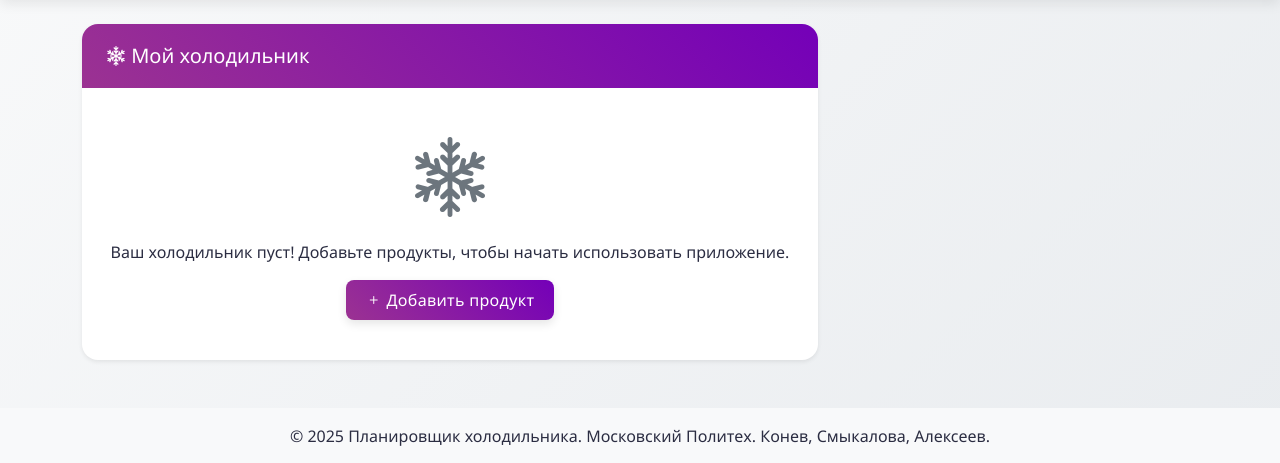
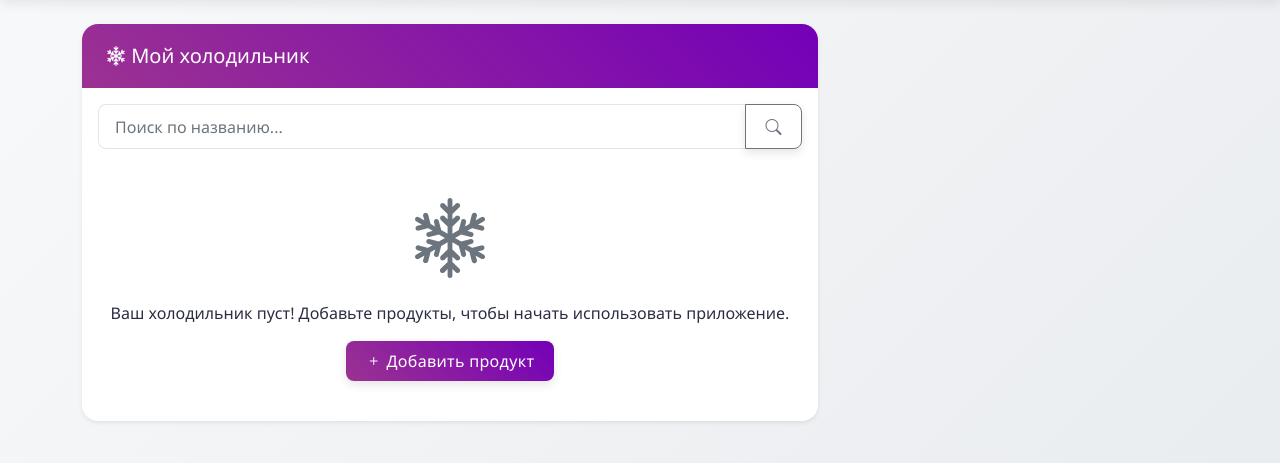
Before and after one commit to mertismk/fridge-tracking, a Flask app: page / in a window 1280 px wide. Shown: the part 56-519 px from the top of the page. Run offline with Flask 3, Linux system fonts and the light colour scheme; the visitor is signed in with stand-in values (Sample User, id 1); data that the repository does not hold is empty.

Commit message:
new search

```diff
--- a/app/routes.py
+++ b/app/routes.py
@@ -11,7 +11,20 @@ main = Blueprint("main", __name__)
 @main.route("/")
 @login_required
 def index():
-    products = Product.query.filter_by(user_id=current_user.id).all()
+    # Получаем строку поиска из аргументов запроса
+    search_query = request.args.get('q', '')
+
+    # Базовый запрос для продуктов текущего пользователя
+    query = Product.query.filter_by(user_id=current_user.id)
+
+    # Если есть поисковый запрос, применяем фильтр по имени
+    if search_query:
+        query = query.filter(Product.name.ilike(f'%{search_query}%'))
+
+    # Получаем отфильтрованный список продуктов
+    products = query.all()
+
+    # Остальная логика остается прежней
     expired_products = [p for p in products if p.is_expired()]
     expiring_soon = get_expiring_products(products, days=3)
     suggestions = get_recipe_suggestions(products)
@@ -25,6 +38,7 @@ def index():
         suggestions=suggestions,
         veterans=veterans,
         get_expired_message=get_expired_message,
+        search_query=search_query # Передаем строку поиска в шаблон
     )
 
 
--- a/app/templates/index.html
+++ b/app/templates/index.html
@@ -8,6 +8,15 @@
                 <h5 class="mb-0"><i class="bi bi-snow2"></i> Мой холодильник</h5>
             </div>
             <div class="card-body">
+                <!-- Форма поиска -->
+                <form method="GET" action="{{ url_for('main.index') }}" class="mb-3">
+                    <div class="input-group">
+                        <input type="text" name="q" class="form-control" placeholder="Поиск по названию..." value="{{ search_query or '' }}">
+                        <button class="btn btn-outline-secondary" type="submit"><i class="bi bi-search"></i></button>
+                    </div>
+                </form>
+                <!-- /Форма поиска -->
+
                 {% if products %}
                     <div class="table-responsive">
                         <table class="table table-hover">
```
Also changed, not shown: 1 other file.
